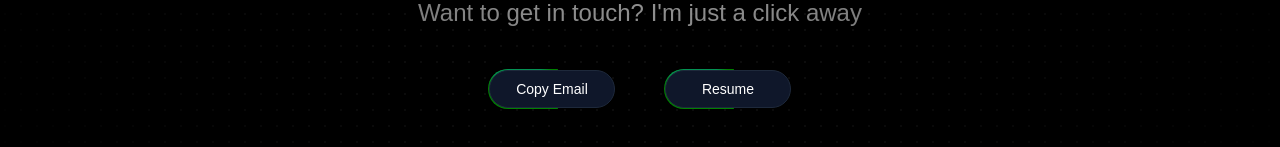
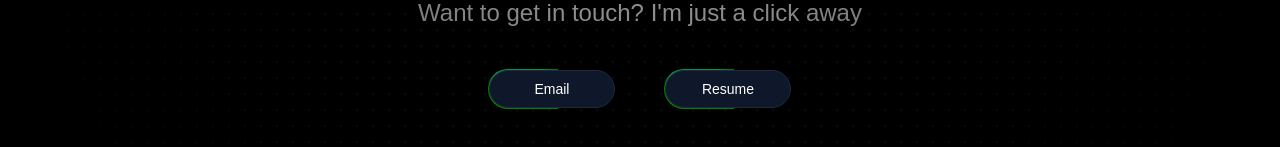
Before and after one commit to TTibbs/nextjs-portfolio, a Next.js app: page / in a window 1280 px wide. Shown: the part 2487-2634 px from the top of the page. Built offline with nearby package versions, Linux system fonts and the light colour scheme.

Commit message:
Minor UI fix

```diff
--- a/src/components/Contact.tsx
+++ b/src/components/Contact.tsx
@@ -30,7 +30,7 @@ const Contact = () => {
           onClick={copyEmailToClipboard}
           className="bg-slate-900 text-white border-slate-800 rounded-full"
         >
-          Copy Email
+          Email
         </Button>
         <Link
           href="https://drive.google.com/file/d/1wwnT4kgZsBmaac5KbKAbshvwpNaJbkWo/view"
```
